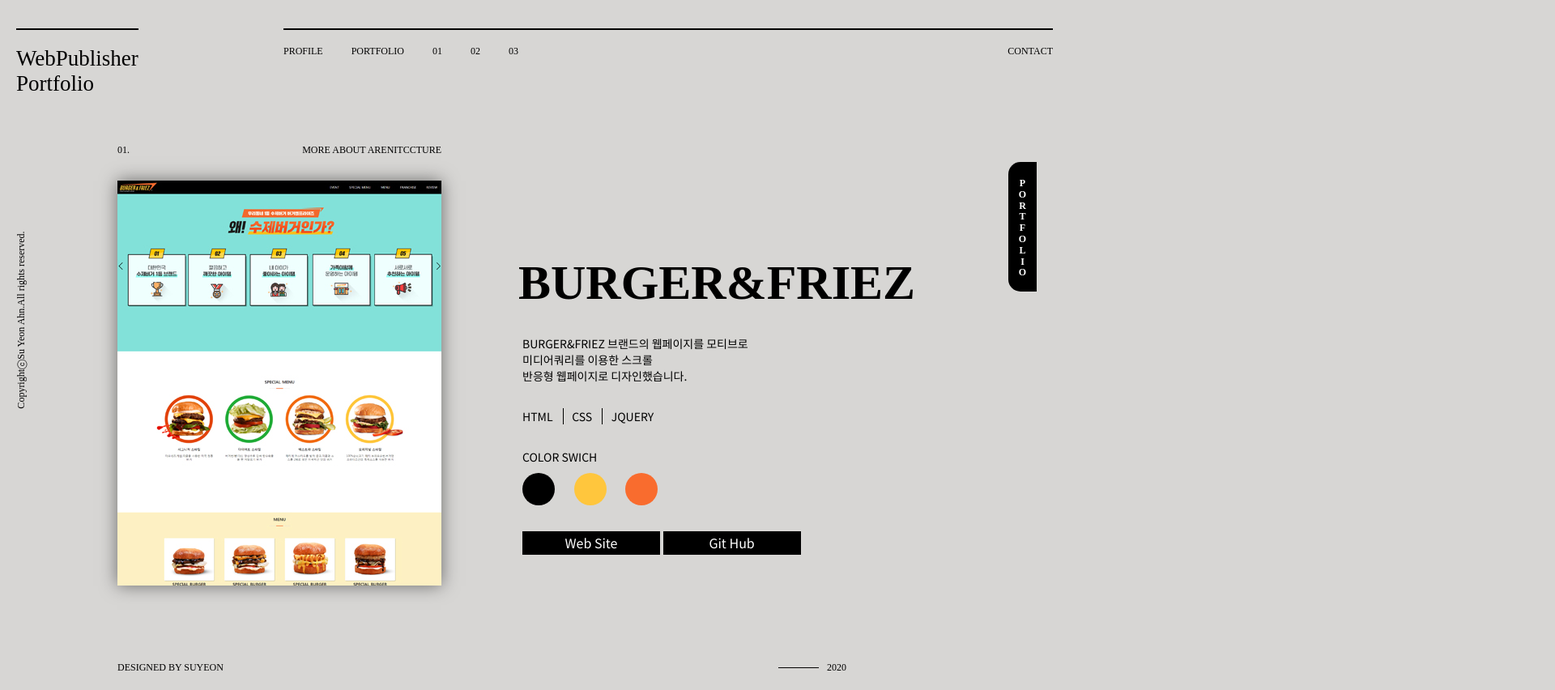
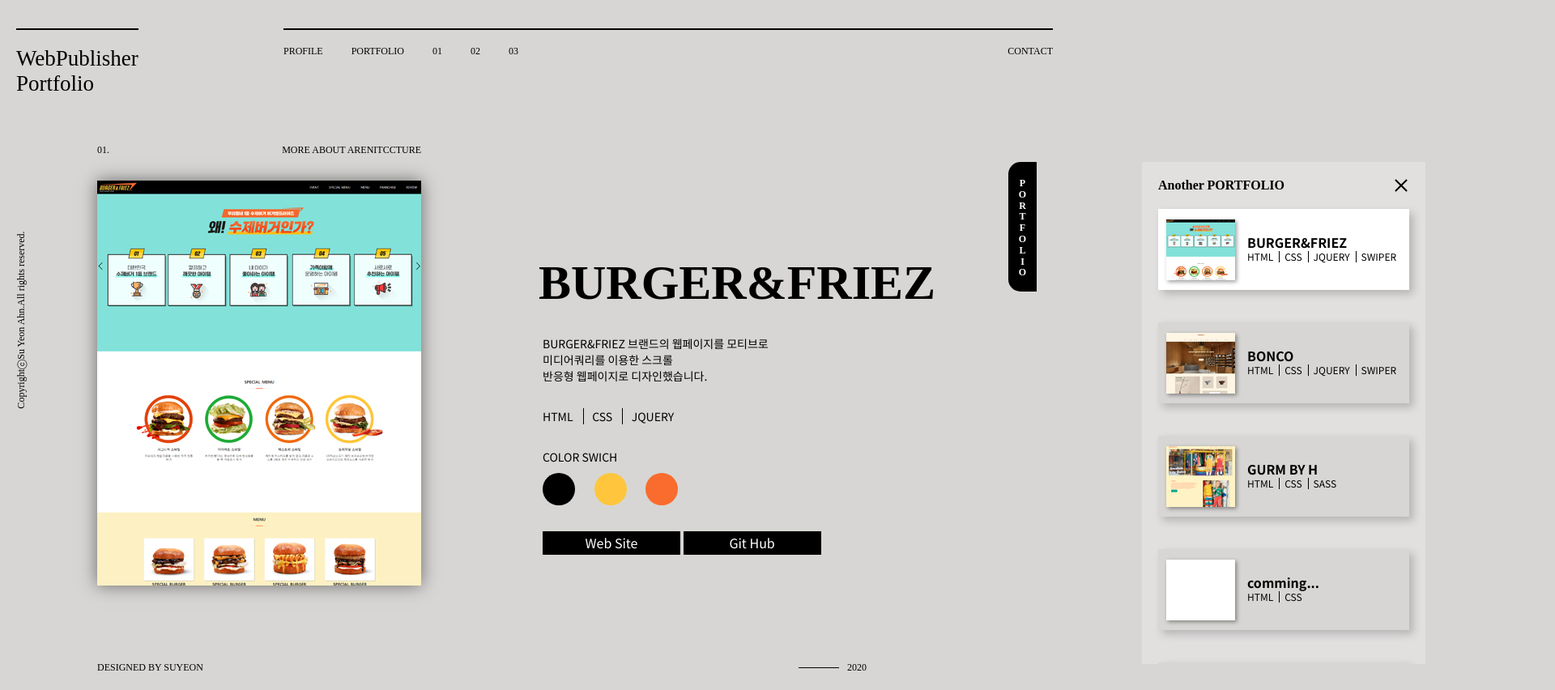
Before and after one commit to dkstndus/myproject, a plain HTML site: page portfolio03.html in a window 1280 px wide. Shown: the top 852 px of the page at 81% size, 1920 px wide, since content can reach past the window. Drawn offline with nearby package versions, Linux system fonts and the light colour scheme.

Commit message:
update
update

```diff
--- a/css/profile.css
+++ b/css/profile.css
@@ -400,7 +400,7 @@ html,body{
 }
 
 /* aside area */
-#portfoilo_list{
+#portfolio_list{
   position: absolute;
   top: 200px;
   right: 0;
@@ -414,11 +414,11 @@ html,body{
   transition: 1s;
 }
 
-#portfoilo_list > p{
+#portfolio_list > p{
   font-weight: bold;
 }
 
-#portfoilo_list .list_inner{
+#portfolio_list .list_inner{
   display: flex;
   align-items: center;
   background: #d7d6d4;
@@ -428,48 +428,48 @@ html,body{
   transition: .5s;
 }
 
-#portfoilo_list .list_inner:nth-of-type(1){
+#portfolio_list .list_inner:nth-of-type(1){
   margin-top: 20px;
 }
 
-#portfoilo_list .list_inner p{
+#portfolio_list .list_inner p{
   font-family: 'Noto Sans KR', sans-serif;
 }
 
-#portfoilo_list .list_inner:hover{
+#portfolio_list .list_inner:hover{
   background: #fff;
 }
 
-#portfoilo_list .list{
+#portfolio_list .list{
   display: flex;
   align-items: center;
   width: 100%;
   /* overflow: hidden; */
 }
 
-#portfoilo_list .list img{
+#portfolio_list .list img{
   float: left;
   margin-left: 10px;
   box-shadow: 2px 2px 5px rgba(0,0,0,.4);
 }
 
-#portfoilo_list .list .list_name{
+#portfolio_list .list .list_name{
   width: 70%;
   clear: both;
   padding-left: 15px;
 }
 
-#portfoilo_list .list .list_name > p{
+#portfolio_list .list .list_name > p{
   font-weight: bold;
 }
 
-#portfoilo_list .list .list_name .list_file p{
+#portfolio_list .list .list_name .list_file p{
   display: inline-block;
   font-size: 12px;
   padding-right: 10px;
 }
 
-#portfoilo_list .list .list_name .list_file p:after{
+#portfolio_list .list .list_name .list_file p:after{
   right: 2px;
 }
 
@@ -545,10 +545,10 @@ label.list_btn{
   label.list_btn{
     display: block;
   }
-  #portfoilo_list{
+  #portfolio_list{
     right: -100%;
   }
-  input[type=checkbox]#list_close_btn:checked ~ #portfoilo_list{
+  input[type=checkbox]#list_close_btn:checked ~ #portfolio_list{
     right: -20px;
   }
   .list_close_btn{
--- a/css/style.css
+++ b/css/style.css
@@ -252,7 +252,7 @@ html,body{
 }
 
 #container{
-  width: 1000px;
+  width: 1050px;
   padding: 0 100px 0 70px;
 }
 
@@ -426,7 +426,7 @@ html,body{
 }
 
 /* aside area */
-#portfoilo_list{
+#portfolio_list{
   position: absolute;
   top: 200px;
   right: 0;
@@ -440,11 +440,11 @@ html,body{
   transition: 1s;
 }
 
-#portfoilo_list > p{
+#portfolio_list > p{
   font-weight: bold;
 }
 
-#portfoilo_list .list_inner{
+#portfolio_list .list_inner{
   display: flex;
   align-items: center;
   background: #d7d6d4;
@@ -454,48 +454,52 @@ html,body{
   transition: .5s;
 }
 
-#portfoilo_list .list_inner p{
+#portfolio_list .list_inner.on{
+  background: #fff;
+}
+
+#portfolio_list .list_inner p{
   font-family: 'Noto Sans KR', sans-serif;
 }
 
-#portfoilo_list .list_inner:nth-of-type(1){
+#portfolio_list .list_inner:nth-of-type(1){
   margin-top: 20px;
 }
 
-#portfoilo_list .list_inner:hover{
+#portfolio_list .list_inner:hover{
   background: #fff;
 }
 
-#portfoilo_list .list{
+#portfolio_list .list{
   display: flex;
   align-items: center;
   width: 100%;
   /* overflow: hidden; */
 }
 
-#portfoilo_list .list img{
+#portfolio_list .list img{
   float: left;
   margin-left: 10px;
   box-shadow: 2px 2px 5px rgba(0,0,0,.4);
 }
 
-#portfoilo_list .list .list_name{
+#portfolio_list .list .list_name{
   width: 70%;
   clear: both;
   padding-left: 15px;
 }
 
-#portfoilo_list .list .list_name > p{
+#portfolio_list .list .list_name > p{
   font-weight: bold;
 }
 
-#portfoilo_list .list .list_name .list_file p{
+#portfolio_list .list .list_name .list_file p{
   display: inline-block;
   font-size: 12px;
   padding-right: 10px;
 }
 
-#portfoilo_list .list .list_name .list_file p:after{
+#portfolio_list .list .list_name .list_file p:after{
   right: 2px;
 }
 
@@ -571,10 +575,10 @@ label.list_btn{
   label.list_btn{
     display: block;
   }
-  #portfoilo_list{
-    right: -100%;
+  #portfolio_list{
+    right: -500px;
   }
-  input[type=checkbox]#list_close_btn:checked ~ #portfoilo_list{
+  input[type=checkbox]#list_close_btn:checked ~ #portfolio_list{
     right: -20px;
   }
   .list_close_btn{
--- a/portfolio03.html
+++ b/portfolio03.html
@@ -115,10 +115,24 @@
      <aside>
        <input type="checkbox" id="list_close_btn">
        <label for="list_close_btn" class="list_btn">P<br>O<br>R<br>T<br>F<br>O<br>L<br>I<br>O</label>
-       <div id="portfoilo_list">
+       <div id="portfolio_list">
          <label for="list_close_btn" class="list_close_btn"></label>
          <p>Another PORTFOLIO</p>
          <!-- list 반복영역 -->
+         <div class="list_inner on">
+           <div class="list">
+             <a href="portfolio03.html"><img src="images/images/img_thum05.jpg" alt="portfolio_img_thum05"></a>
+             <div class="list_name">
+               <p><a href="portfolio03.html">BURGER&FRIEZ</a></p>
+               <div class="list_file">
+                 <P>HTML</P>
+                 <P>CSS</P>
+                 <P>JQUERY</P>
+                 <P>SWIPER</P>
+               </div>
+             </div>
+           </div>
+         </div>
          <div class="list_inner">
            <div class="list">
              <a href="portfolio01.html"><img src="images/images/img_thum02.jpg" alt="portfolio_img_thum02"></a>
@@ -135,9 +149,9 @@
          </div>
          <div class="list_inner">
            <div class="list">
-             <a href="portfolio03.html"><img src="images/images/img_thum03.jpg" alt="portfolio_img_thum03"></a>
+             <a href="portfolio02.html"><img src="images/images/img_thum03.jpg" alt="portfolio_img_thum03"></a>
              <div class="list_name">
-               <p><a href="portfolio03.html">GURM BY H</a></p>
+               <p><a href="portfolio02.html">GURM BY H</a></p>
                <div class="list_file">
                  <P>HTML</P>
                  <P>CSS</P>
@@ -150,7 +164,7 @@
            <div class="list">
              <a href="#"><img src="images/images/none_thum.jpg" alt="portfolio_none_thum"></a>
              <div class="list_name">
-               <p><a href="#">Comming...</a></p>
+               <p><a href="#">comming...</a></p>
                <div class="list_file">
                  <P>HTML</P>
                  <P>CSS</P>
@@ -162,19 +176,7 @@
            <div class="list">
              <a href="#"><img src="images/images/none_thum.jpg" alt="portfolio_none_thum"></a>
              <div class="list_name">
-               <p><a href="#">Comming...</a></p>
-               <div class="list_file">
-                 <P>HTML</P>
-                 <P>CSS</P>
-               </div>
-             </div>
-           </div>
-         </div>
-         <div class="list_inner">
-           <div class="list">
-             <a href="#"><img src="images/images/none_thum.jpg" alt="portfolio_none_thum"></a>
-             <div class="list_name">
-               <p><a href="#">Comming...</a></p>
+               <p><a href="#">comming...</a></p>
                <div class="list_file">
                  <P>HTML</P>
                  <P>CSS</P>
```
Also changed, not shown: index.html (+1 -1 lines), js/common.js (+10 -0 lines), portfolio01.html (+15 -13 lines), portfolio02.html (+16 -15 lines).
